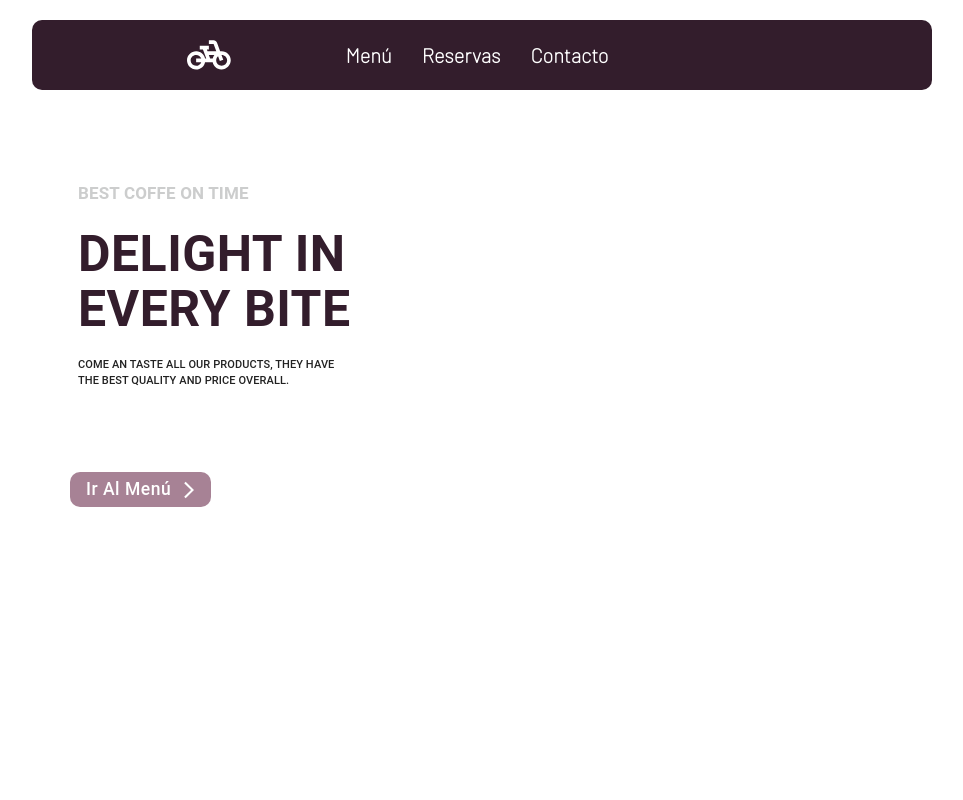
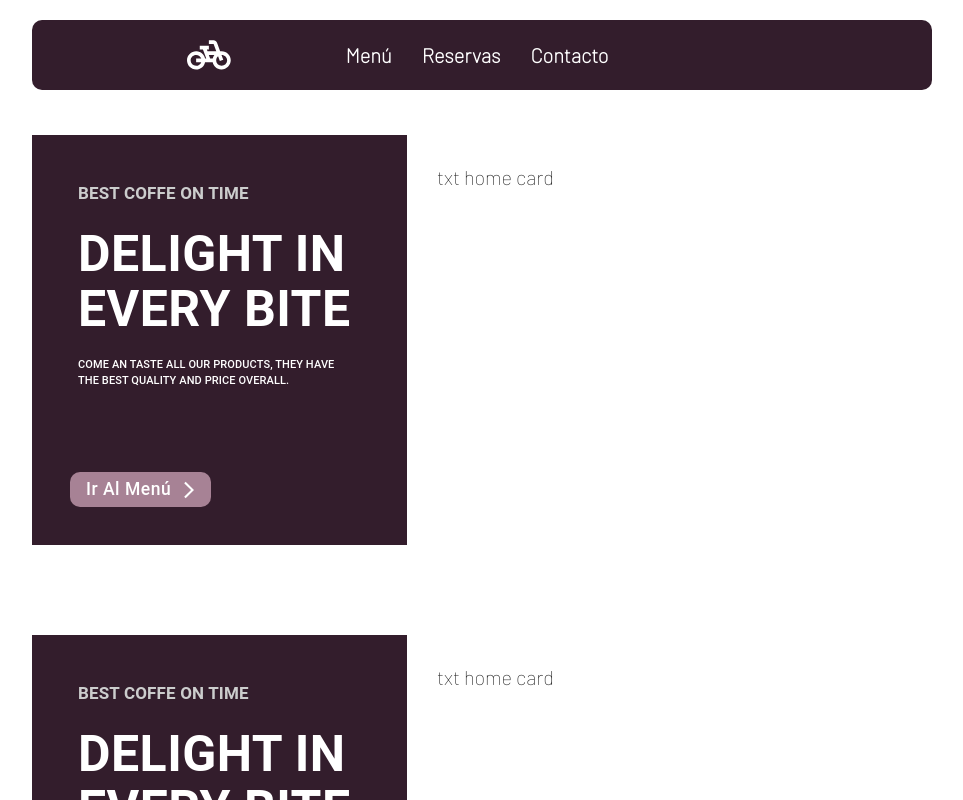
Before and after one commit to RickBm400/proyecto-restaurante-menu, a React (Vite) app: page / in a window 1280 px wide. Shown: the top 800 px of the page, without its empty margins (158-1121 px from the left). Built offline with nearby package versions, Linux system fonts and the light colour scheme.

Commit message:
feat: homepage component

```diff
--- a/package.json
+++ b/package.json
@@ -1,5 +1,5 @@
 {
-  "name": "restaurante-menu",
+  "name": "restaurant-project-react",
   "private": true,
   "version": "1.0.0",
   "type": "module",
--- a/src/components/Landing/HomeCard.jsx
+++ b/src/components/Landing/HomeCard.jsx
@@ -13,6 +13,8 @@ import ArrowForwardIosIcon from '@mui/icons-material/ArrowForwardIos';
 
 //Colors
 import { colors } from 'constants/colorPalete'
+
+// Images
 
 export default function HomeCard() {
 
@@ -34,7 +36,7 @@ export default function HomeCard() {
                 md={5}
                 sx={gridStyle}
             >
-                <Card sx={{ ...cardStyle, padding: '30px', justifyContent: 'space-between', borderRadius: '20px'}} elevation={0}>
+                <Card sx={{ ...cardStyle, padding: '30px', justifyContent: 'space-between',  bgcolor: colors.primary}} elevation={0}>
                     <CardContent >
                         <Typography sx={
                             {
@@ -53,7 +55,7 @@ export default function HomeCard() {
                                 fontWeight: '700',
                                 lineHeight: '55px',
                                 paddingY: '20px',
-                                color: colors.primary
+                                color: 'white'
                             }
                         }>
                             Delight in <br/> every bite
@@ -63,6 +65,7 @@ export default function HomeCard() {
                                 fontSize: '11px',
                                 fontWeight: '500',
                                 textTransform: 'uppercase',
+                                color: 'white'
                             }
                         }>
                             Come an taste all our products, they have <br /> the best quality and price overall.
@@ -92,7 +95,9 @@ export default function HomeCard() {
                 </Card>
             </Grid>
             <Grid item xs={12} md={7} sx={gridStyle}>
-
+                <Card elevation={0} sx={{...cardStyle, padding: '30px', justifyContent: 'space-between', bgcolor: 'white'}}>
+                    txt home card
+                </Card>
             </Grid>
         </Grid>
     )
--- a/src/components/shared/NavBar.jsx
+++ b/src/components/shared/NavBar.jsx
@@ -3,7 +3,7 @@ import { Box, AppBar, Grid, Icon } from '@mui/material'
 import PedalBikeIcon from '@mui/icons-material/PedalBike';
 // Style CSS
 import NavBar from 'styles/NavBar.module.css'
-import {colors} from '../../constants/colorPalete';
+import { colors } from '../../constants/colorPalete';
 // React Router
 import { Link } from 'react-router-dom';
 
@@ -13,10 +13,6 @@ const links = [
     { name: 'Reservas', link: '/reservation' },
     { name: 'Contacto', link: '/contact' },
 ]
-
-const aly = () => {
-    console.log('ola');
-}
 
 export default function Home() {
     return (
@@ -52,7 +48,7 @@ export default function Home() {
                     }}>
                     {links.map((item, i) => {
                         return (
-                            <Link key={i} to={item.link} style={{textDecoration: 'none'}}>
+                            <Link key={i} to={item.link} style={{ textDecoration: 'none' }}>
                                 <Box
                                     component='div'
                                     className={NavBar.listItem}>
--- a/src/pages/HomePage.jsx
+++ b/src/pages/HomePage.jsx
@@ -4,6 +4,10 @@ import HomeCard from "components/Landing/HomeCard";
 
 export default function HomePage() {
     return (
+        <Container disableGutters maxWidth={'100vh'}>
             <HomeCard />
+            <HomeCard />
+            <HomeCard />
+        </Container>
     )
 }
--- a/vite.config.js
+++ b/vite.config.js
@@ -6,7 +6,6 @@ import * as path from 'path'
 // https://vitejs.dev/config/
 
 dotenv.config()
-console.log(path.resolve(__dirname, 'src', 'style'));
 
 export default defineConfig(() => {
   return {
```
Also changed, not shown: public/Images/coolors.co_eaeaea-893168-4a1942-2e1c2b-050404.png (added).
